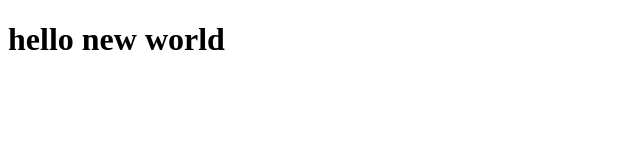
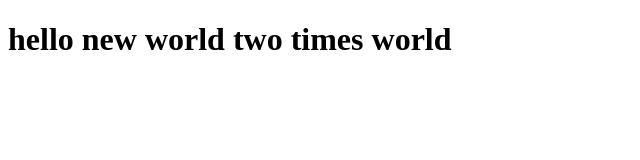
Before and after one commit to habibumar27/finished2, a plain HTML site: page index.html in a window 1280 px wide. Shown: the whole page, without its empty margins (0-640 px from the left). Drawn offline with Linux system fonts and the light colour scheme.

Commit message:
first commit

```diff
--- a/index.html
+++ b/index.html
@@ -7,7 +7,7 @@
     <title>Document</title>
 </head>
 <body>
-    <h1>hello new world</h1>
+    <h1>hello new world two times world</h1>
 
 </body>
 </html>
```
